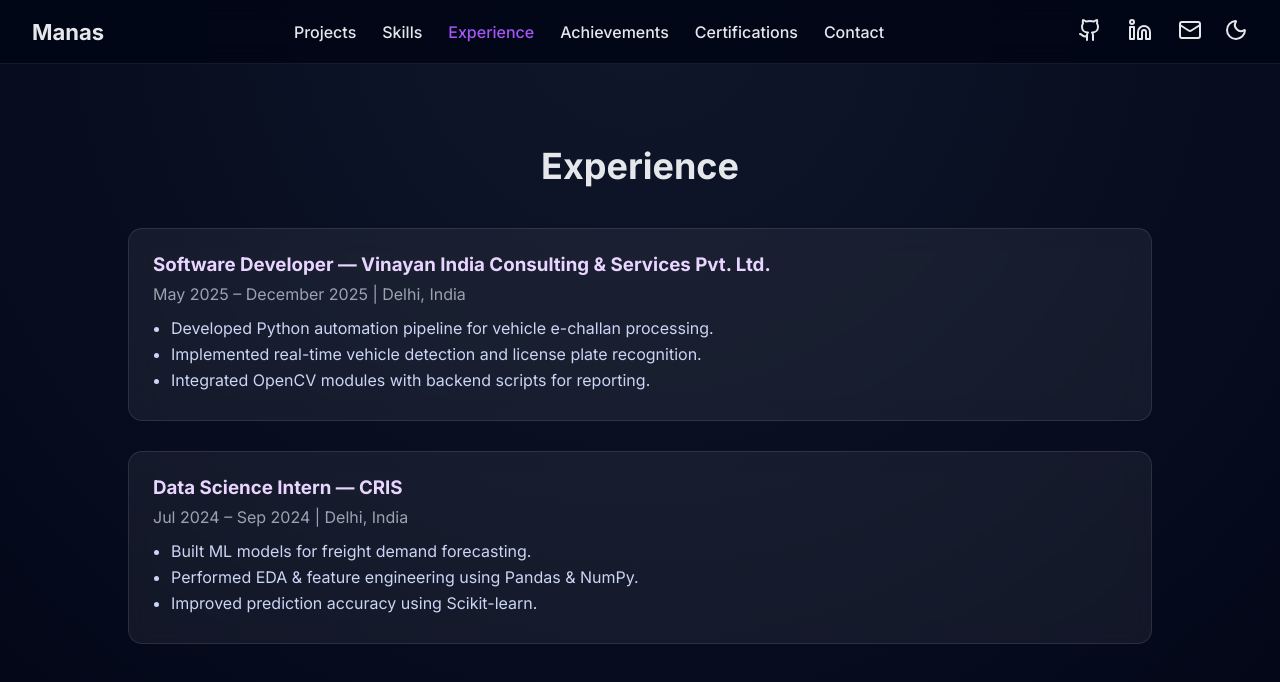
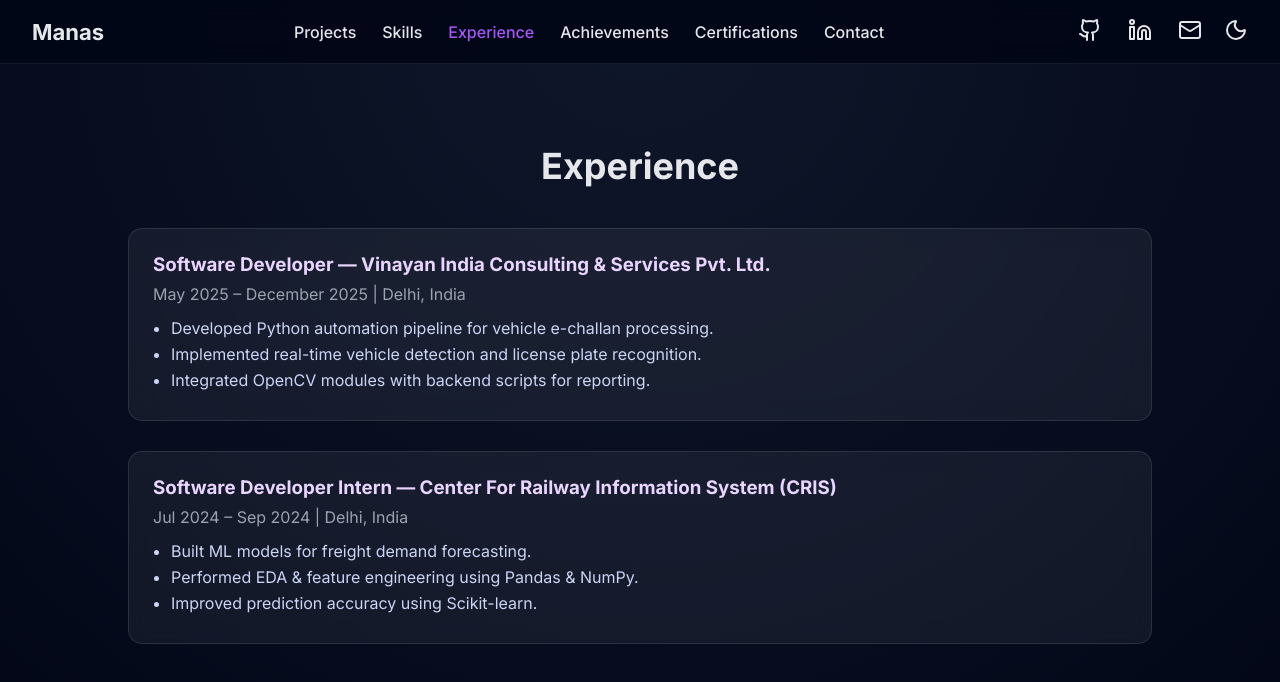
Before and after one commit to manas2206/manas-ai, a React (Vite) app: page /experience in a window 1280 px wide. Shown: the top 682 px of the page. Built offline with nearby package versions, Linux system fonts and the light colour scheme.

Commit message:
Update internship role and company details

```diff
--- a/src/sections/Experience.jsx
+++ b/src/sections/Experience.jsx
@@ -13,8 +13,8 @@
     ],
   },
   {
-    role: "Data Science Intern",
-    company: "CRIS",
+    role: "Software Developer Intern",
+    company: "Center For Railway Information System (CRIS)",
     period: "Jul 2024 – Sep 2024 | Delhi, India",
     points: [
       "Built ML models for freight demand forecasting.",
```
